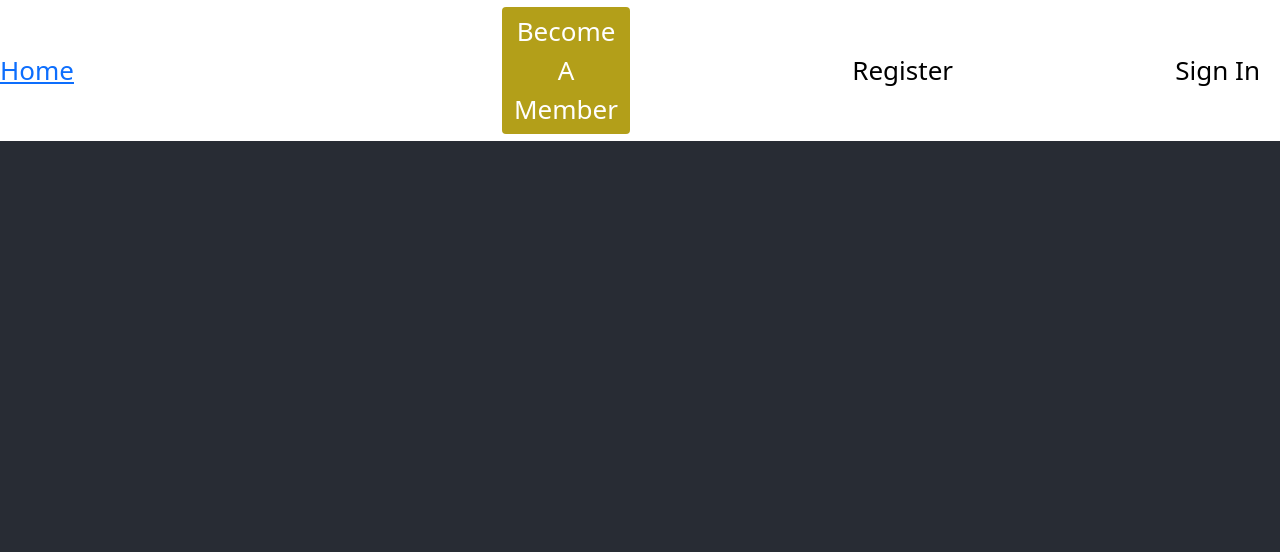
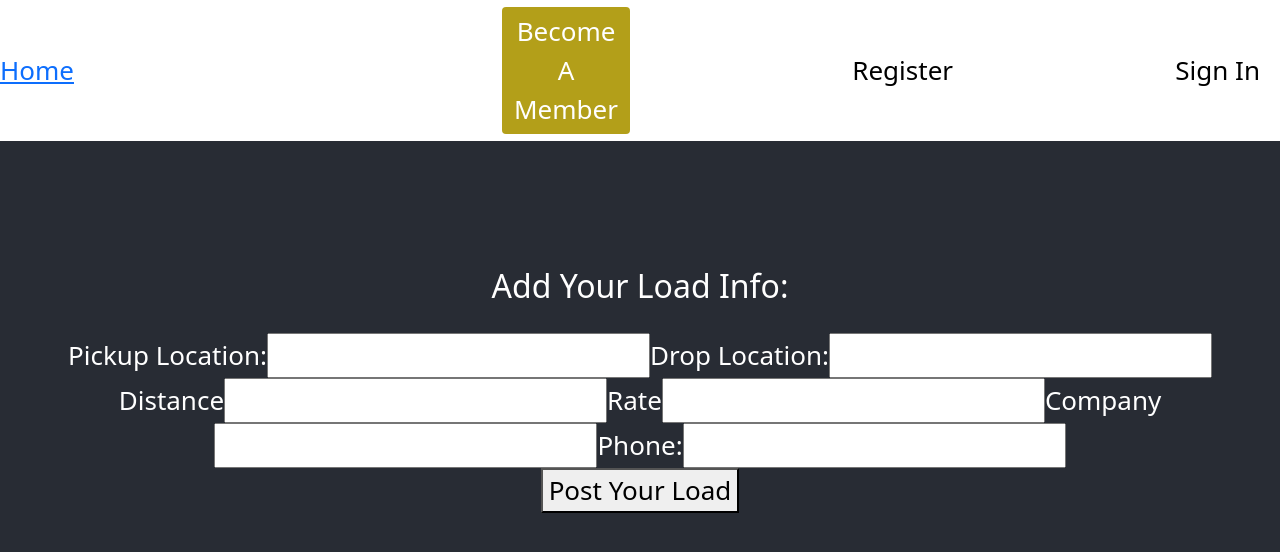
Before and after one commit to mhydara0624/FreightLoadboard, a React (Create React App) app in the folder client/: page /post-load in a window 1280 px wide. Shown: the top 552 px of the page. Built offline with nearby package versions, Linux system fonts and the light colour scheme.

Commit message:
updated appjs and post load

```diff
--- a/client/src/App.js
+++ b/client/src/App.js
@@ -2,6 +2,7 @@ import './App.css'
 import { BrowserRouter as Router, Switch, Route } from 'react-router-dom'
 import { GetProfile, GetBrokerProfile } from './services/UserServices'
 import { PostNewTruck } from './services/TruckServices'
+import { PostNewLoad } from './services/LoadServices'
 import ProtectedRoute from './components/ProtectedRoute'
 import React, { useState, useEffect } from 'react'
 import SignIn from './pages/SignIn'
@@ -9,6 +10,7 @@ import Register from './pages/Register'
 import { CheckSession } from './services/Auth'
 import PostTruck from './pages/PostTruck'
 import EditTruck from './pages/EditTruck'
+import PostLoad from './pages/PostLoad'
 import Profile from './pages/Profile'
 import Navbar from './components/Navbar'
 import 'bootstrap/dist/css/bootstrap.min.css'
@@ -21,6 +23,7 @@ function App(props) {
   const [userInfo, setUserInfo] = useState([])
   const [brokerInfo, setBrokerInfo] = useState([])
   const [trucks, setTrucks] = useState([])
+  const [loads, setLoads] = useState([])
 
   const getUserProfile = async () => {
     if (!user) return
@@ -44,6 +47,14 @@ function App(props) {
     const res = await PostNewTruck(formData)
     setTrucks(...trucks, res.data)
     history.push('/profile')
+    window.location.reload()
+  }
+
+  const handleLoadSubmit = async (e, formsData, history) => {
+    e.preventDefault()
+    const res = await PostNewLoad(formsData)
+    setLoads(...loads, res.data)
+    history.push('/broker')
     window.location.reload()
   }
 
@@ -90,7 +101,19 @@ function App(props) {
                 />
               )}
             />
-
+            <Route
+              exact
+              path="/post-load"
+              component={(props) => (
+                <PostLoad
+                  handleLoadSubmit={handleLoadSubmit}
+                  {...props}
+                  loads={loads}
+                  userInfo={userInfo}
+                  setLoads={setLoads}
+                />
+              )}
+            />
             <Route
               exact
               path="/post-truck"
--- a/client/src/pages/PostLoad.js
+++ b/client/src/pages/PostLoad.js
@@ -2,7 +2,7 @@ import React, { useState, useEffect } from 'react'
 import { withRouter, useHistory } from 'react-router-dom'
 
 function PostLoad(props) {
-  const [formData, setFormData] = useState({
+  const [formsData, setFormsData] = useState({
     pickup: '',
     drop: '',
     distance: '',
@@ -15,7 +15,7 @@ function PostLoad(props) {
   let history = useHistory()
 
   const handleChange = (event) => {
-    setFormData({ ...formData, [event.target.name]: event.target.value })
+    setFormsData({ ...formsData, [event.target.name]: event.target.value })
   }
 
   return (
@@ -24,7 +24,7 @@ function PostLoad(props) {
         <div className="form_wrapper2">
           <h2 className="title_post_car">Add Your Load Info:</h2>
           <form
-            onSubmit={(e) => props.handleSubmit(e, formData, history)}
+            onSubmit={(e) => props.handleLoadSubmit(e, formsData, history)}
             className="post_car_form"
           >
             <label for="pickup">Pickup Location:</label>
@@ -32,7 +32,7 @@ function PostLoad(props) {
               onChange={handleChange}
               type="pickup"
               name="pickup"
-              value={formData.pickup}
+              value={formsData.pickup}
               required
             />
             <label for="drop">Drop Location:</label>
@@ -40,7 +40,7 @@ function PostLoad(props) {
               onChange={handleChange}
               type="drop"
               name="drop"
-              value={formData.drop}
+              value={formsData.drop}
               required
             />
             <label for="distance">Distance</label>
@@ -48,7 +48,7 @@ function PostLoad(props) {
               onChange={handleChange}
               type="distance"
               name="distance"
-              value={formData.distance}
+              value={formsData.distance}
               required
             />
             <label for="rate">Rate</label>
@@ -56,7 +56,7 @@ function PostLoad(props) {
               onChange={handleChange}
               type="rate"
               name="rate"
-              value={formData.rate}
+              value={formsData.rate}
               required
             />
             <label for="company">Company</label>
@@ -64,7 +64,7 @@ function PostLoad(props) {
               onChange={handleChange}
               type="company"
               name="company"
-              value={formData.distance}
+              value={formsData.distance}
               required
             />
             <label for="phone">Phone:</label>
@@ -72,7 +72,7 @@ function PostLoad(props) {
               onChange={handleChange}
               type="phone"
               name="phone"
-              value={formData.phone}
+              value={formsData.phone}
               required
             />
             <br></br>
```
